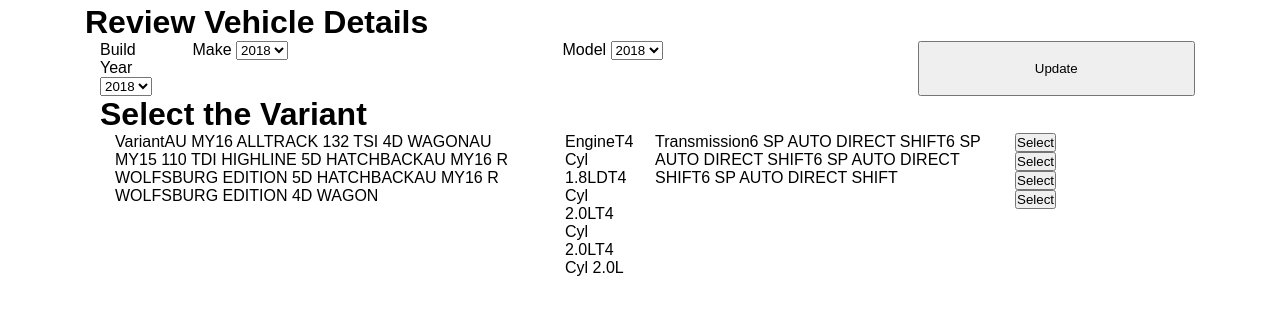
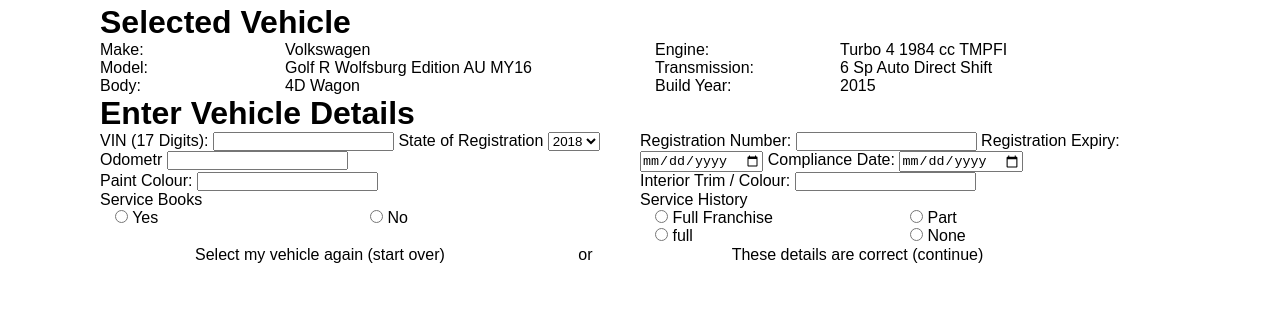
Before and after one commit to AlLosevK/Vehicle-Selection, a website built with webpack: page app/index.pug in a window 1280 px wide. Shown: the part 198-512 px from the top of the page. Built offline with nearby package versions, Linux system fonts and the light colour scheme; files whose address does not match are found by name.

Commit message:
Pages(5/10); Emails(0/3)

```diff
--- /dev/null
+++ b/app/includes/vehicle-details.pug
@@ -0,0 +1,87 @@
+.container.justify-content-center
+  .row.justify-content-center
+    .details-info.row.justify-content-center.col-12
+      h1.details-info-title.col-12 Selected Vehicle
+      .col-6.p0
+        .row.details-info__row
+          span.col-4.details-info__row-arg Make:
+          span.col-8.details-info__row-value Volkswagen
+        .row.details-info__row
+          span.col-4.details-info__row-arg Model:
+          span.col-8.details-info__row-value Golf R Wolfsburg Edition AU MY16
+        .row.details-info__row
+          span.col-4.details-info__row-arg Body:
+          span.col-8.details-info__row-value 4D Wagon
+      .col-6.p0
+        .row.details-info__row
+          span.col-4.details-info__row-arg Engine:
+          span.col-8.details-info__row-value Turbo 4 1984 cc TMPFI
+        .row.details-info__row
+          span.col-4.details-info__row-arg Transmission:
+          span.col-8.details-info__row-value 6 Sp Auto Direct Shift
+        .row.details-info__row
+          span.col-4.details-info__row-arg Build Year:
+          span.col-8.details-info__row-value 2015
+    .row.col-12.vehicle-details
+      h1.vehicle-details-title.col-12 Enter Vehicle Details
+      form.row.col-12.p0.justify-content-center
+        .col-6.p0
+          label.vehicle-details-descr VIN (17 Digits):
+            input.vehicle-details-number(type="text")
+          label.vehicle-details-descr State of Registration
+            select.vehicle-details-state(name="year[]")
+              option 2018
+              option 2017
+              option 2016
+              option 2015
+              option 2014
+              option 2013
+              option 2012
+              option 2011
+              option 2010
+              option 2009
+              option 1998
+          label.vehicle-details-descr Odometr
+            input.vehicle-details-odometr(type="number")
+        .col-6.p0
+          label.vehicle-details-descr Registration Number:
+            input.vehicle-details-reg-number(type="text")
+          label.vehicle-details-descr Registration Expiry:
+            input.vehicle-details-reg-exp(type="date")
+          label.vehicle-details-descr Compliance Date:
+            input.vehicle-details-compliance(type="date")
+        .col-6.p0
+          .row.justify-content-center.m0
+            label.vehicle-details-descr.col-12 Paint Colour:
+              input.vehicle-details-reg-number(type="text")
+            span.vehicle-details-descr.col-12 Service Books
+            .row.vehicle-details-book.col-12
+              .col-6.vehicle-details-book-item
+                input#service-book-yes(type="radio" name="service-book" value="yes")
+                label(for="service-book-yes") Yes
+              .col-6.vehicle-details-book-item
+                input#service-book-no(type="radio" name="service-book" value="no")
+                label(for="service-book-no") No
+        .col-6.p0
+          .row.m0.justify-content-center
+            label.vehicle-details-descr.col-12 Interior Trim / Colour:
+              input.vehicle-details-reg-number(type="text")
+            span.vehicle-details-descr.col-12 Service History
+            .row.vehicle-details-history.col-12
+              .col-6.vehicle-details-history-item
+                input#service-history-ff(type="radio" name="service-book" value="yes")
+                label(for="service-history-ff") Full Franchise
+              .col-6.vehicle-details-history-item
+                input#service-book-part(type="radio" name="service-book" value="no")
+                label(for="service-book-part") Part
+              .col-6.vehicle-details-history-item
+                input#service-book-full(type="radio" name="service-book" value="yes")
+                label(for="service-book-full") full
+              .col-6.vehicle-details-history-item
+                input#service-book-none(type="radio" name="service-book" value="no")
+                label(for="service-book-none") None
+        .col-12.p0
+    .row.col-10.page-nav.justify-content-center
+      a.page-nav__back.col-5 Select my vehicle again (start over)
+      span.page-nav__text.col-2 or
+      a.page-nav__next.col-5 These details are correct (continue)
--- a/app/index.pug
+++ b/app/index.pug
@@ -12,7 +12,7 @@
     include includes/header.pug
     main
       include includes/nav.pug
-      include includes/review-man.pug
+      include includes/vehicle-details.pug
 
   script(src="app/scripts/jquery.min.js")
   script(src="app/scripts/bootstrap.bundle.min.js")
--- a/app/styles/common/_review-man.scss
+++ b/app/styles/common/_review-man.scss
@@ -47,6 +47,7 @@
     padding: 0 10px;
     &-title {
       padding: 0;
+      margin-bottom: 20px;
     }
   }
 }
--- a/app/styles/common/_review-vin.scss
+++ b/app/styles/common/_review-vin.scss
@@ -58,60 +58,3 @@
     }
   }
 }
-
-.details-info {
-  padding: 0;
-  &__row {
-    margin: 5px 0;
-    &-arg {
-      font-size: 16px;
-      font-family: 'Avenir Heavy';
-      padding: 0;
-    }
-    &-value {
-      padding: 0;
-      font-size: 16px;
-      font-family: 'Avenir Light';
-    }
-  }
-  &__row .info__row-arg {
-    max-width: 110px;
-  }
-  &-table {
-    padding: 0;
-    font-size: 12px;
-    font-family: 'Avenir Light';
-    &__row {
-      display: block;
-      border: 1px solid $inactiveColor;
-      padding: 10px 5px;
-      border-collapse: collapse;
-    }
-    &__col {
-      padding: 0;
-      &-title {
-        text-align: center;
-        padding: 10px;
-        display: block;
-        border: 1px solid $inactiveColor;
-        width: 100%;
-        font-size: 14px;
-        font-family: 'Avenir Heavy';
-        color: white;
-        background-color: $companyColor;
-        &:last-of-type {
-          height: 39.2px;
-        }
-      }
-      &-select {
-        & .details-info-table__row {
-          padding: 5px;
-          & input {
-            width: 100%;
-            height: 25.2px;
-          }
-        }
-      }
-    }
-  }
-}
--- /dev/null
+++ b/app/styles/common/_vehicle-details.scss
@@ -0,0 +1,56 @@
+.vehicle-details {
+  padding: 30px 5px;
+  vertical-align: middle;
+  &-title,
+  &-descr {
+    display: block;
+    font-family: 'Arial';
+    font-weight: 400;
+    font-style: normal;
+    font-size: 24px;
+    text-align: left;
+    margin: 0px auto 20px;
+    padding: 0;
+  }
+  &-descr {
+    font-size: 14px;
+    margin: 20px auto;
+  }
+  &-state,
+  &-number,
+  &-odometr,
+  &-reg-number,
+  &-reg-exp,
+  &-compliance {
+    display: block;
+    width: 97%;
+    height: 35px;
+    margin-top: 5px;
+    padding: 5px;
+  }
+  &-book,
+  &-history {
+    padding: 0 15px 0 0;
+    &-item {
+      padding: 8px 15px;
+      border: 1px solid $inactiveColor;
+    }
+  }
+}
+
+.details-info {
+  &.row.col-12.justify-content-center {
+    padding: 0 4px;
+  }
+  &-title {
+    margin: 20px 0;
+    padding: 0;
+    display: block;
+  }
+  & .col-6.p0 {
+    &:last-of-type {
+      border-left: 1px solid $inactiveColor;
+      padding-left: 10px;
+    }
+  }
+}
--- a/app/styles/main.scss
+++ b/app/styles/main.scss
@@ -5,6 +5,7 @@
 @import 'common/homepage';
 @import 'common/review-vin';
 @import 'common/review-man';
+@import 'common/vehicle-details';
 
 * {
   margin: 0;
@@ -24,3 +25,69 @@
 body {
   font-family: 'Avenir Light', sans-serif;
 }
+
+.p0 {
+  padding: 0;
+}
+
+.m0 {
+  margin: 0;
+}
+
+.details-info {
+  padding: 0;
+  margin: 0;
+  &__row {
+    margin: 5px 0;
+    &-arg {
+      font-size: 16px;
+      font-family: 'Avenir Heavy';
+      padding: 0;
+    }
+    &-value {
+      padding: 0;
+      font-size: 16px;
+      font-family: 'Avenir Light';
+    }
+  }
+  &__row .info__row-arg {
+    max-width: 110px;
+  }
+  &-table {
+    padding: 0;
+    font-size: 12px;
+    font-family: 'Avenir Light';
+    &__row {
+      display: block;
+      border: 1px solid $inactiveColor;
+      padding: 10px 5px;
+      border-collapse: collapse;
+    }
+    &__col {
+      padding: 0;
+      &-title {
+        text-align: center;
+        padding: 10px;
+        display: block;
+        border: 1px solid $inactiveColor;
+        width: 100%;
+        font-size: 14px;
+        font-family: 'Avenir Heavy';
+        color: white;
+        background-color: $companyColor;
+        &:last-of-type {
+          height: 39.2px;
+        }
+      }
+      &-select {
+        & .details-info-table__row {
+          padding: 5px;
+          & input {
+            width: 100%;
+            height: 25.2px;
+          }
+        }
+      }
+    }
+  }
+}
```
